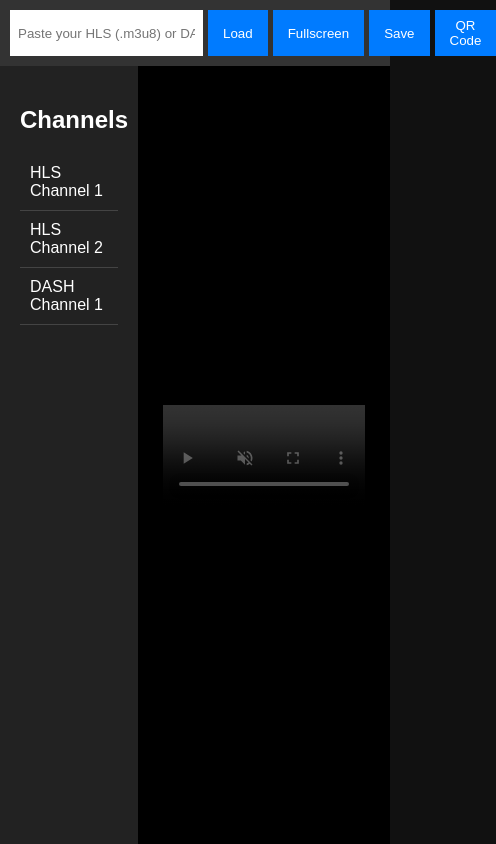
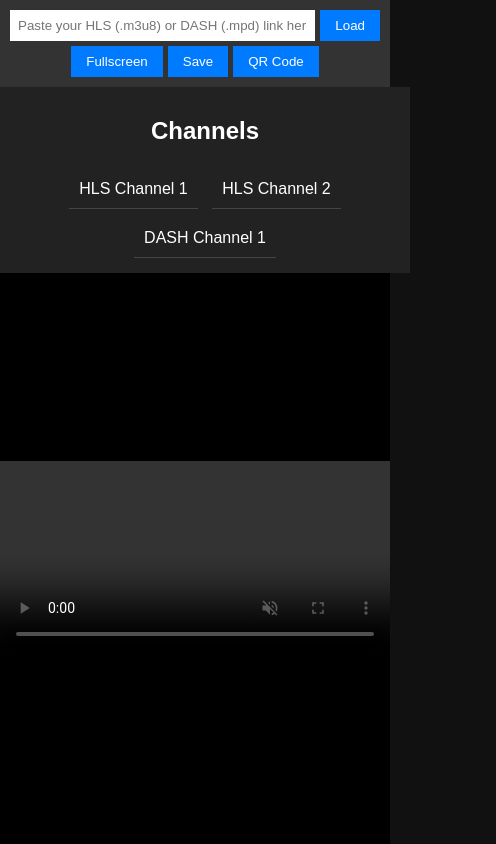
Before and after one commit to Mx455/hls-player, a plain HTML site: page index.html in a window 390 px wide. Shown: the whole page, 496 px wide, since content can reach past the window. Drawn offline with nearby package versions, Linux system fonts and the light colour scheme.

Commit message:
Update index.html
responsive css

```diff
--- a/index.html
+++ b/index.html
@@ -19,41 +19,48 @@
         }
         #input-container {
             display: flex;
+            flex-wrap: wrap;
+            gap: 5px;
             padding: 10px;
             background: #333;
             color: white;
+            justify-content: center;
         }
         #m3u8-input {
             flex: 1;
+            min-width: 200px;
             padding: 8px;
             border: none;
             outline: none;
         }
-        #load-button, #fullscreen-button, #save-button, #qr-button {
+        button {
             padding: 8px 15px;
-            margin-left: 5px;
             background: #007bff;
             color: white;
             border: none;
             cursor: pointer;
         }
-        #load-button:hover, #fullscreen-button:hover, #save-button:hover, #qr-button:hover {
+        button:hover {
             background: #0056b3;
         }
         .container {
             display: flex;
             flex: 1;
+            flex-direction: column;
         }
         #channel-list {
-            width: 25%;
+            width: 100%;
             background: #222;
-            padding: 20px;
+            padding: 10px;
             overflow-y: auto;
+            text-align: center;
         }
         .channel {
             padding: 10px;
             border-bottom: 1px solid #444;
             cursor: pointer;
+            display: inline-block;
+            margin: 5px;
         }
         .channel:hover {
             background: #444;
@@ -64,9 +71,10 @@
             align-items: center;
             justify-content: center;
             background: black;
+            width: 100%;
         }
         video {
-            width: 80%;
+            width: 100%;
             max-width: 1000px;
         }
         #qr-code {
@@ -100,7 +108,6 @@
             var video = document.getElementById('video');
             video.muted = true; // Imposta il video in muto per consentire l'autoplay
             video.autoplay = true;
-            var video = document.getElementById('video');
             var inputField = document.getElementById('m3u8-input');
             inputField.value = url;
 
```
